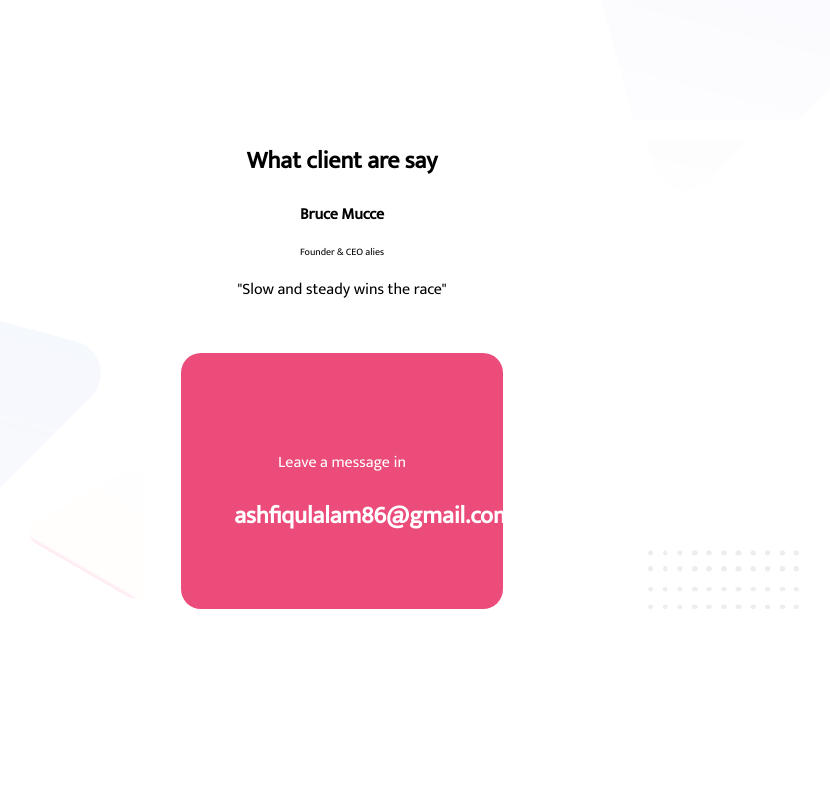
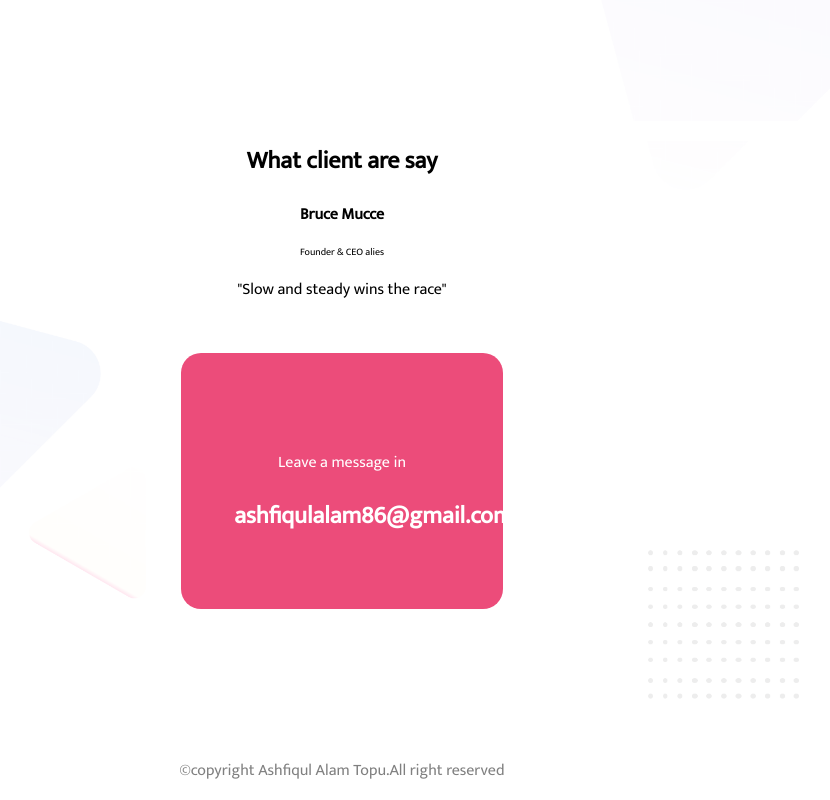
Before and after one commit to Ashfiq98/my-new-website, a plain HTML site: page index.html in a window 1280 px wide. Shown: the part 1716-2516 px from the top of the page, without its empty margins (298-1128 px from the left). Before the commit the page ends 2465 px from the top, so only its background shows below. Drawn offline with Linux system fonts and the light colour scheme.

Commit message:
Ki hoise?

```diff
--- a/index.html
+++ b/index.html
@@ -41,8 +41,8 @@
         <img class="lower-image" src="images/latest-work/work-3.jpg">
     </div>
     </section>
-    <section>
-        <footer>
+    <section class="second-last">
+
             <h1>What client are say</h1>
         <p><b>Bruce Mucce</b> </p>
         <p id="foot-tail">Founder & CEO alies</p>
@@ -50,7 +50,9 @@
         <div id="final">
             <br><p class="final-portion">Leave a message in<h2>ashfiqulalam86@gmail.com</h2></p>
         </div>
+    </section>
+    <footer>
+        <p class="footing">&copy;copyright Ashfiqul Alam Topu.All right reserved</p>
     </footer>
-    </section>
 </body>
 </html>
--- a/style.css
+++ b/style.css
@@ -73,7 +73,7 @@ section
     padding-top:10%;
 
 }
-footer{
+.second-last{
     background-image: url("images/footer-bg.png");
     background-repeat: no-repeat;
     background-size: cover;
@@ -90,3 +90,8 @@ footer{
     border-radius: 20px;
     padding:5%;
 }
+.footing{
+    text-align: center;
+    font-size:bold;
+    color:gray;
+}
```
